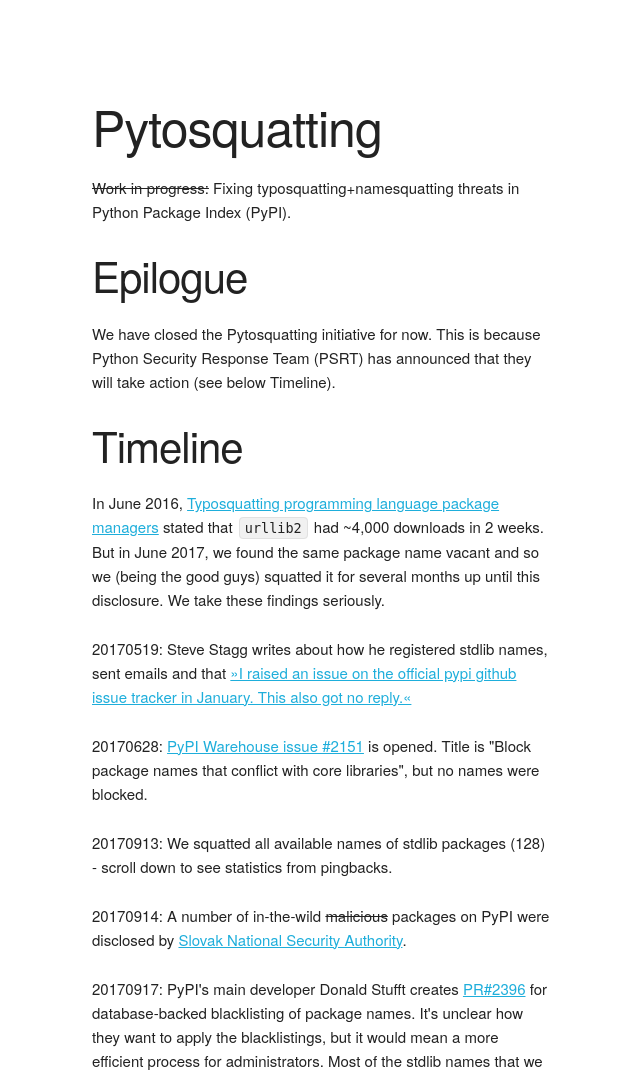
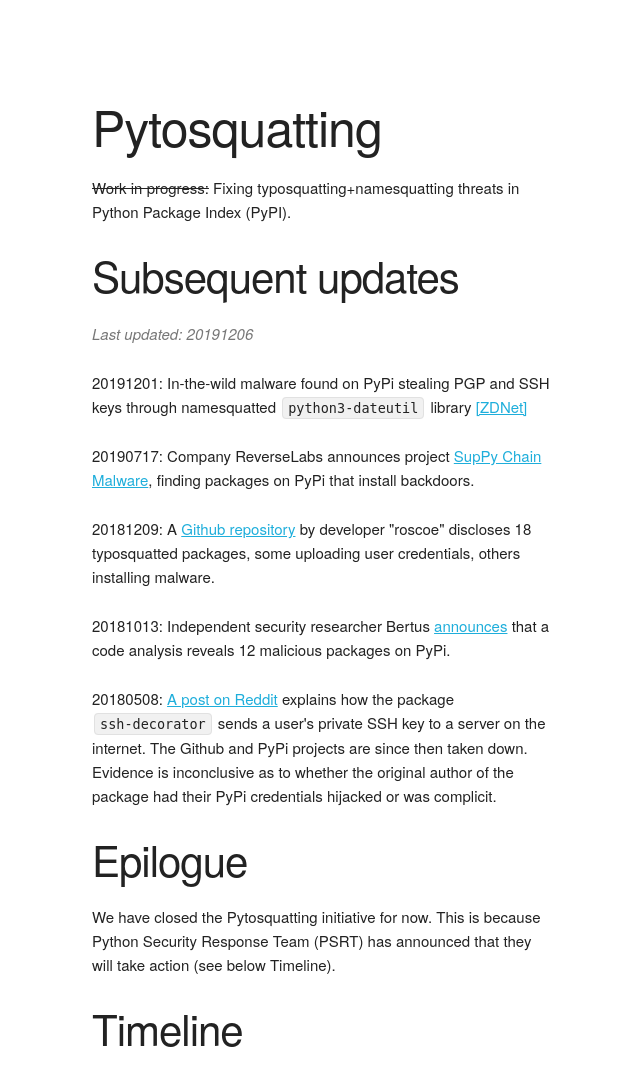
Before and after one commit to benjaoming/pytosquatting, a Django app: template webpages/templates/index.html in a window 1280 px wide. Shown: the top 1070 px of the page, without its empty margins (68-708 px from the left). Run offline with Django 3.2, Linux system fonts and the light colour scheme; the template is opened without the code that fills it, so the values that code supplies are empty.

Commit message:
Update the timeline of events

```diff
--- a/webpages/templates/index.html
+++ b/webpages/templates/index.html
@@ -7,6 +7,14 @@
       <div class="one-half column" style="margin-top: 10%">
         <h1>Pytosquatting</h1>
         <p><del>Work in progress:</del> Fixing typosquatting+namesquatting threats in Python Package Index (PyPI).</p>
+        <h2>Subsequent updates</h2>
+        <p><em style="color: #777">Last updated: 20191206</em></p>
+        <p>20191201: In-the-wild malware found on PyPi stealing PGP and SSH keys through namesquatted <code>python3-dateutil</code> library <a href="https://www.zdnet.com/article/two-malicious-python-libraries-removed-from-pypi/">[ZDNet]</a></p>
+        <p>20190717: Company ReverseLabs announces project <a href="https://blog.reversinglabs.com/blog/suppy-chain-malware-detecting-malware-in-package-manager-repositories">SupPy Chain Malware</a>, finding packages on PyPi that install backdoors.</p>
+        <p>20181209: A <a href="https://github.com/rsc-dev/pypi_malware">Github repository</a> by developer "roscoe" discloses 18 typosquatted packages, some uploading user credentials, others installing malware.
+        <p>20181013: Independent security researcher Bertus <a href="https://medium.com/@bertusk/detecting-cyber-attacks-in-the-python-package-index-pypi-61ab2b585c67">announces</a> that a code analysis reveals 12 malicious packages on PyPi.</p>
+        <p>20180508: <a href="https://www.reddit.com/r/Python/comments/8hvzja/backdoor_in_sshdecorator_package/">A post on Reddit</a> explains how the package <code>ssh-decorator</code> sends a user's private SSH key to a server on the internet. The Github and PyPi projects are since then taken down. Evidence is inconclusive as to whether the original author of the package had their PyPi credentials hijacked or was complicit.</p>
+
         <h2>Epilogue</h2>
         <p>We have closed the Pytosquatting initiative for now. This is because Python Security Response Team (PSRT) has announced that they will take action (see below Timeline).</p>
         <h2>Timeline</h2>
```
